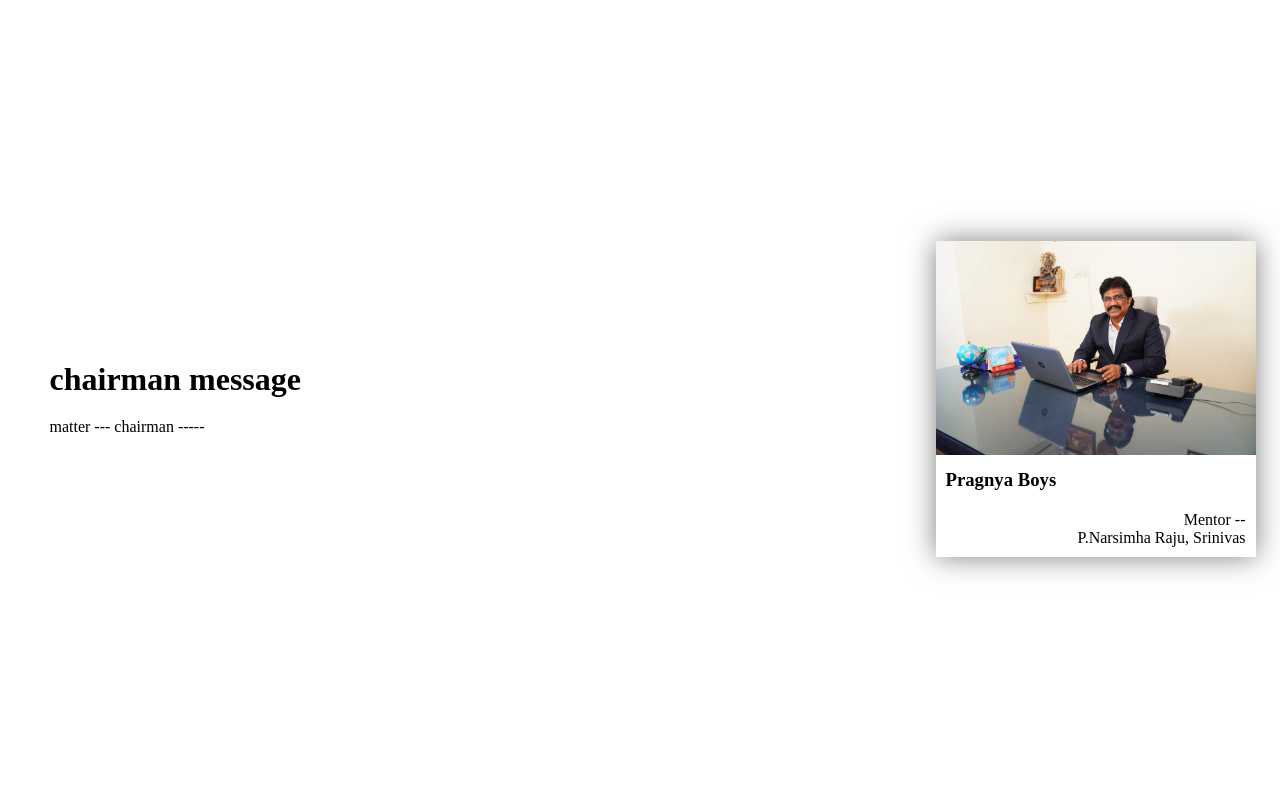
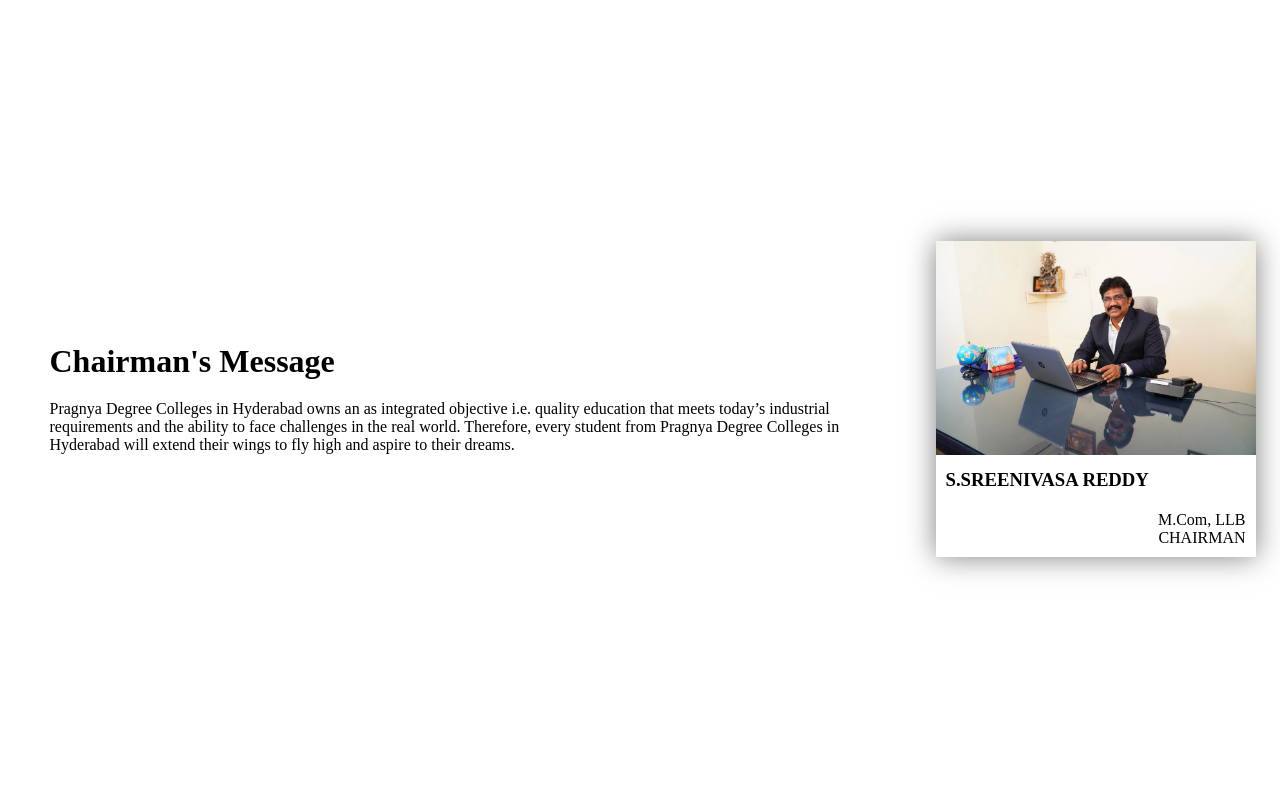
Before and after one commit to MohdKabir958/Responsive_clg_app, a Flask app: page / in a window 1280 px wide. Shown: the part 73-872 px from the top of the page. Run offline with Flask 3, Linux system fonts and the light colour scheme.

Commit message:
correct the chairman photo text

```diff
--- a/pragnya_responsive_app/static/index_style.css
+++ b/pragnya_responsive_app/static/index_style.css
@@ -160,14 +160,14 @@ p {
         margin: 5px;
     }
 
-    /* .main_left h1 {
-        padding: 1px;
+    .main_left h1 {
+        /* padding: 1px; */
         font-size: 2em;
-    } */
+    }
 
     .main_left p {
         padding: 20;
-        width: 80vw;
+        width: 80%;
     }
 
     .cssbuttons-io {
--- a/pragnya_responsive_app/templates/index.html
+++ b/pragnya_responsive_app/templates/index.html
@@ -1,28 +1,33 @@
 {% extends "base.html" %}
 {% block head %}
-    {{ super() }}
+{{ super() }}
 {% endblock %}
 
 {% block content %}
+
 <body>
-<section class="1">
-    <link rel="stylesheet" href="{{ url_for('static',filename='style_index.css') }}">
+    <main>
+        <link rel="stylesheet" href="{{ url_for('static',filename='style_index.css') }}">
         <div class="main">
 
             <div class="main_left">
-                <h1>chairman message</h1>
+                <h1>Chairman's Message</h1>
                 <p>
-                    matter ---  chairman  -----
+                    Pragnya Degree Colleges in Hyderabad owns an as integrated objective i.e. quality education that
+                    meets today’s industrial requirements and the ability to face challenges in the real world.
+                    Therefore, every student from Pragnya Degree Colleges in Hyderabad will extend their wings to fly
+                    high and aspire to their dreams.
                 </p>
             </div>
             <div class="main_right">
                 <img src=" {{ url_for('static',filename='images_folder/chairman.webp') }}" alt="chairman" id="chairman">
-                <h3>Pragnya Boys</h3>
-                <p> Mentor -- <br>
-                    P.Narsimha Raju, Srinivas </p>
+                <h3>S.SREENIVASA REDDY</h3>
+                <p>M.Com, LLB
+                    <br>
+                    CHAIRMAN</p>
             </div>
         </div>
-    </section>
+    </main>
 
 
 
```
Also changed, not shown: instance/db.sqlite, pragnya_responsive_app/uploads/cccl.webp (added), pragnya_responsive_app/uploads/cl_1.webp (added), uploads/cccl.webp (added), uploads/cl_1.webp (added), uploads/res.jpg (added).
